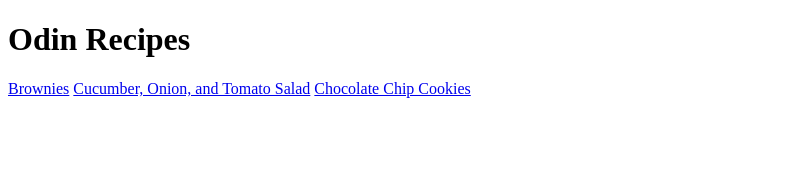
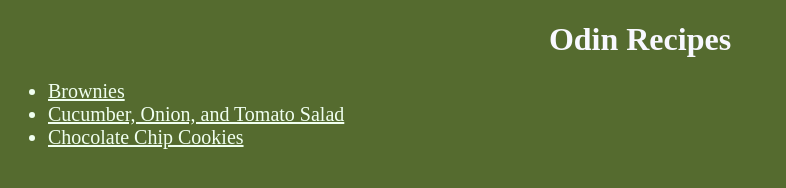
Before and after one commit to Grace0124/odin-recipes, a plain HTML site: page index.html in a window 1280 px wide. Shown: the whole page, without its empty margins (0-786 px from the left). Drawn offline with Linux system fonts and the light colour scheme.

Commit message:
Add CSS file and make minor aesthetic changes
Added CSS file. Reduced size of images. Centered page headings.
Changed background and text color. Increased font size for
higher readability.

```diff
--- a/index.html
+++ b/index.html
@@ -5,11 +5,17 @@
     <meta http-equiv="X-UA-Compatible" content="IE=edge">
     <meta name="viewport" content="width=device-width, initial-scale=1.0">
     <title>Document</title>
+    <link rel="stylesheet" href="styles.css">
 </head>
 <body>
     <h1>Odin Recipes</h1>
-    <a href="./brownies.html">Brownies</a>
-    <a href="./salad.html">Cucumber, Onion, and Tomato Salad</a>
-    <a href="./cookies.html">Chocolate Chip Cookies</a>
+    <ul>
+        <li><a href="./brownies.html">Brownies</a></li>
+        <li><a href="./salad.html">Cucumber, Onion, and Tomato Salad</a></li>
+        <li><a href="./cookies.html">Chocolate Chip Cookies</a></li>
+    </ul>
+
+
+
 </body>
 </html>
--- /dev/null
+++ b/styles.css
@@ -0,0 +1,24 @@
+*{
+    font-family: "Times New Roman", sans-serif;
+    background-color:darkolivegreen;
+    color: honeydew;
+}
+
+h1{
+    text-align: center;
+    color:ghostwhite;
+}
+
+img{
+    width: 100vw;
+    height: auto;
+}
+
+p, li{
+    font-size: 20px;
+}
+
+h2{
+    font-weight: bold;
+    font-style: italic;
+}
```
Also changed, not shown: brownies.html (+2 -1 lines), cookies.html (+2 -1 lines), salad.html (+2 -1 lines).
